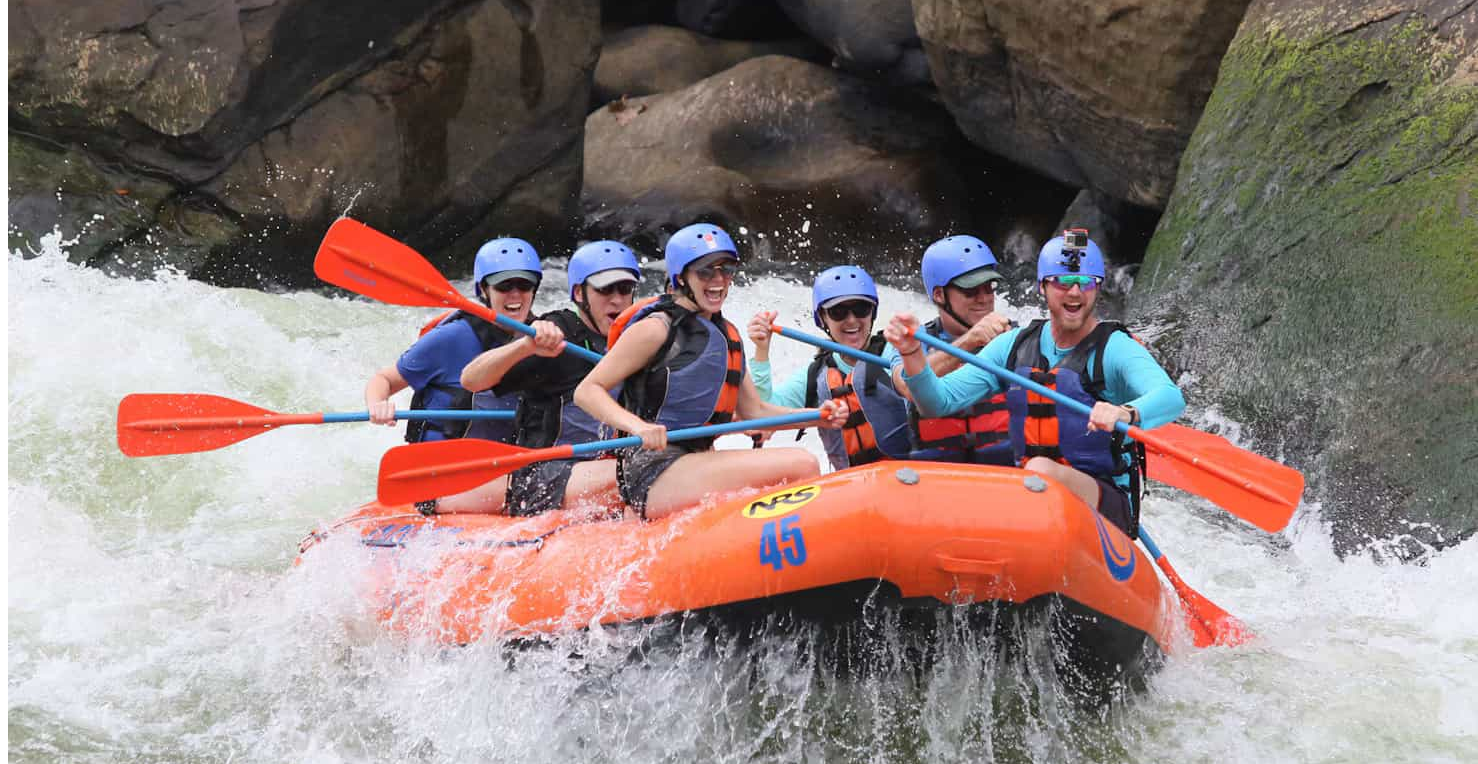
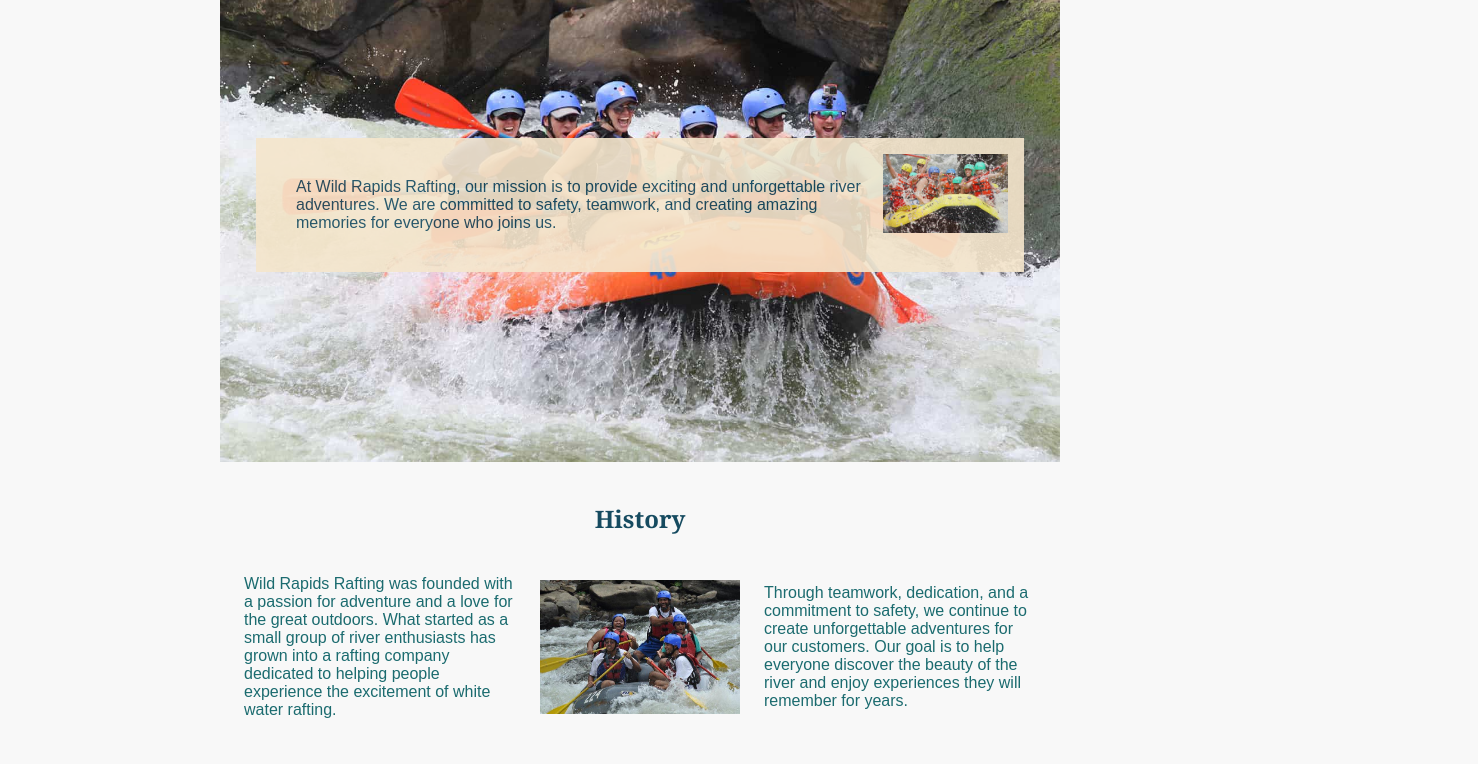
Before and after one commit to cold891/wdd130, a plain HTML site: page wwr/about.html in a window 1280 px wide. Shown: the part 280-1044 px from the top of the page, 1478 px wide, since content can reach past the window. Drawn offline with Linux system fonts and the light colour scheme.

Commit message:
Fix W04 About Us page CSS layout

```diff
--- a/wwr/styles/rafting.css
+++ b/wwr/styles/rafting.css
@@ -1,3 +1,51 @@
+:root {
+    --primary-color: #164B60;
+    --secondary-color: #F5E6CC;
+    --accent1-color: #1B6B6F;
+    --accent2-color: #D99B45;
+
+    --heading-font: Georgia, "Times New Roman", serif;
+    --body-font: Arial, Helvetica, sans-serif;
+}
+
+/* CSS Box Model Reset */
+* {
+    margin: 0;
+    padding: 0;
+    box-sizing: border-box;
+}
+
+/* General Page Styles */
+body {
+    font-family: var(--body-font);
+    color: var(--accent1-color);
+    background-color: #F8F8F8;
+}
+
+/* Page Layout */
+header,
+main,
+footer {
+    width: 840px;
+    margin: 0 auto;
+}
+
+/* Heading Styles */
+h1,
+h2 {
+    font-family: var(--heading-font);
+    color: var(--primary-color);
+}
+
+/* Spacing Styles */
+nav,
+p,
+section,
+article {
+    margin: 16px;
+    padding: 8px;
+}
+
 /* Header Styling */
 header {
     display: grid;
@@ -33,6 +81,61 @@ header nav a {
 header nav a:hover {
     color: var(--accent2-color);
     text-decoration: underline;
+}
+
+/* Hero Section */
+.hero {
+    position: relative;
+}
+
+/* Hero Image */
+.hero img {
+    display: block;
+    width: 100%;
+    height: auto;
+}
+
+/* Hero Heading */
+.hero h1 {
+    position: absolute;
+    top: 20px;
+    width: 100%;
+    padding: 16px;
+    text-align: center;
+    opacity: 0.85;
+    background-color: var(--primary-color);
+    color: #fff;
+}
+
+/* Hero Article */
+.hero article {
+    position: absolute;
+    top: 220px;
+    left: 20px;
+    right: 20px;
+    background-color: var(--secondary-color);
+    color: var(--primary-color);
+    opacity: 0.9;
+    padding: 16px;
+}
+
+/* Hero Article Image */
+.hero article img {
+    float: right;
+    width: 125px;
+    height: auto;
+    margin: 0 0 12px 16px;
+}
+
+/* History and Adventure Sections */
+section {
+    margin: 24px 0;
+    padding: 16px;
+}
+
+section h2 {
+    text-align: center;
+    margin-bottom: 16px;
 }
 
 /* History Section Layout */
```
